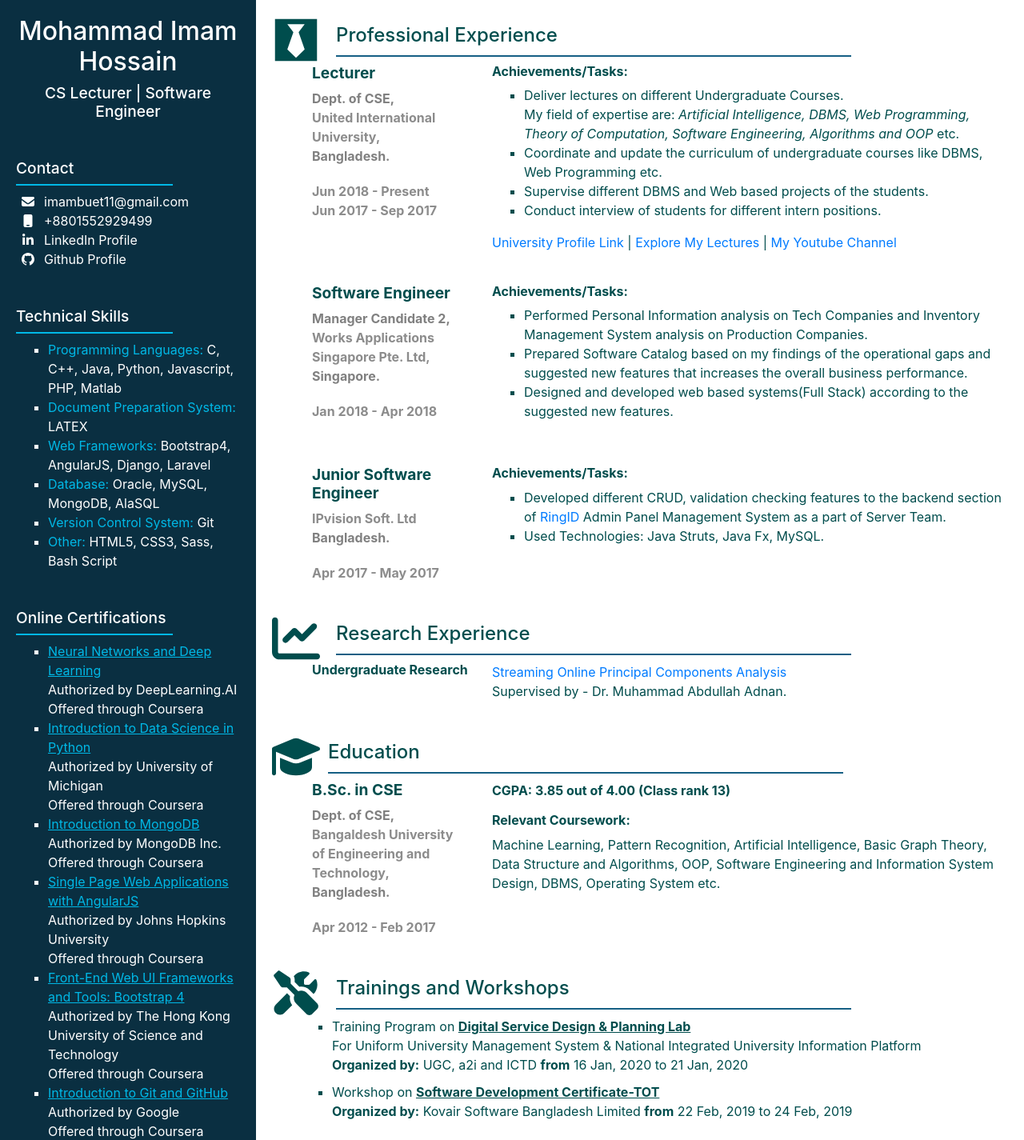
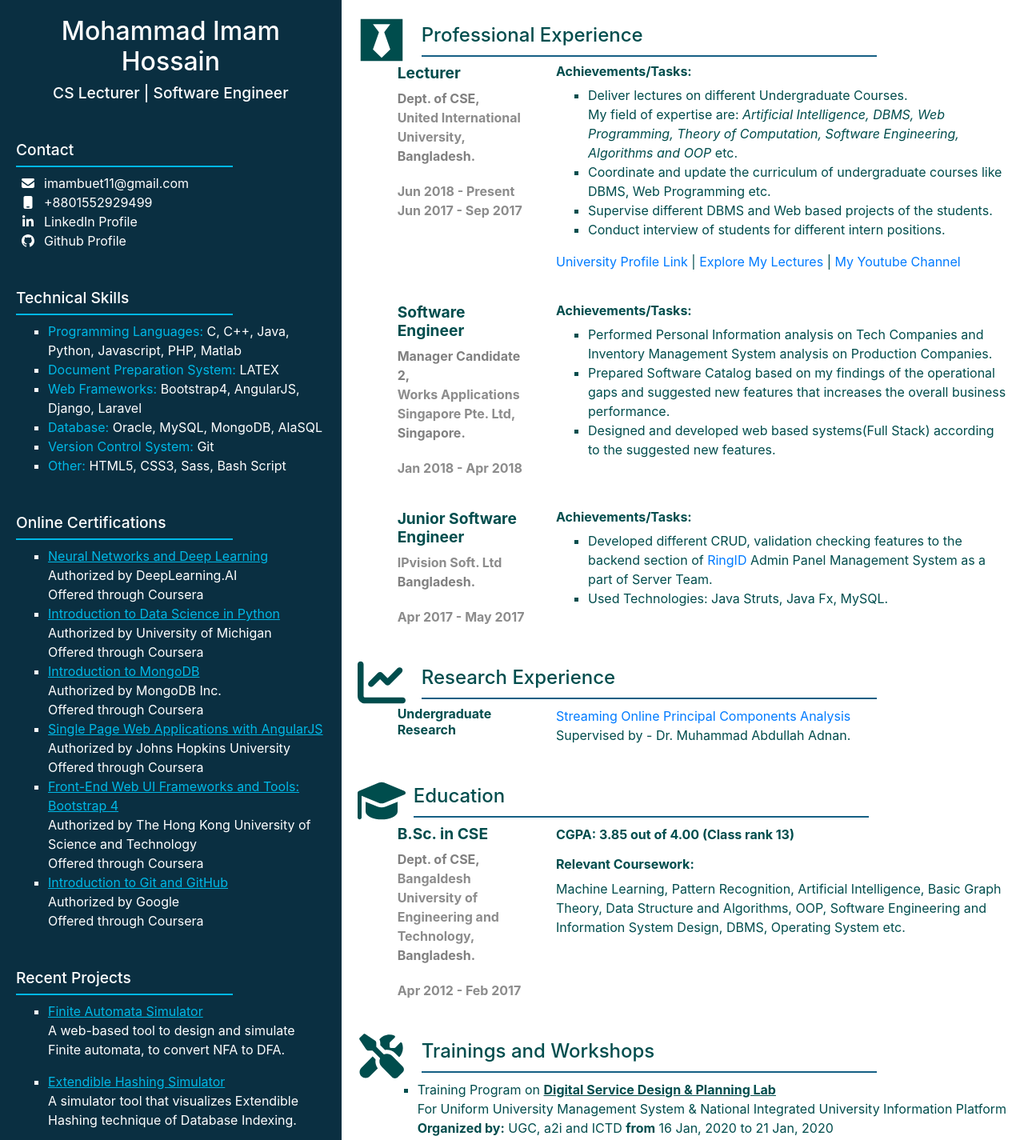
Before and after one commit to devimam/profile, a plain HTML site: page index.html in a window 1280 px wide. Shown: the top 1425 px of the page at 80% size. Drawn offline with Linux system fonts and the light colour scheme.

Commit message:
Update index.html

```diff
--- a/index.html
+++ b/index.html
@@ -18,10 +18,10 @@
     <body>
         <div class="container-fluid">
             <div class="row pageheight">
-                <div class="col-sm-3 left">
+                <div class="col-lg-4 col-md-5 left">
                     <div class="pers-info">
                         <h1>Mohammad Imam Hossain</h1>
-                        <h2>CS Lecturer | Software Engineer</h2>
+                        <h2><span style="white-space:no-wrap;">CS Lecturer</span> | <span style="white-space:no-wrap;">Software Engineer</span></h2>
                     </div>
 
                     <div class="leftsection">
@@ -76,7 +76,7 @@
                     </div>
                 </div>
 
-                <div class="col-sm right">
+                <div class="col-lg-8 col-md-7 right">
                     <div class="exp">
                         <div class="rightheader">
                             <i class="logo fab fa-black-tie fa-2x"></i>
@@ -85,20 +85,22 @@
 
                         <div class="rightcontent">
                             <div class="row">
-                                <div class="col-sm-3">
+                                <div class="col-lg-3">
                                     <h2 class="pos">Lecturer</h2>
-                                    <div class="office">
+                                    <div class="row">
+                                        <div class="office col-lg-12 col-7">
                                             Dept. of CSE,
                                             <br><a href="http://www.uiu.ac.bd">United International University,</a>
                                             <br>Bangladesh.
                                         </div>
 
-                                    <div class="period">
+                                        <div class="period col-lg-12 col-5">
                                             Jun 2018 - Present<br>
                                             Jun 2017 - Sep 2017
                                         </div>
                                     </div>
-                                <div class="col-sm">
+                                </div>
+                                <div class="col-lg mt-2 mt-lg-0">
                                     <h3 class="pos">Achievements/Tasks:</h3>
                                     <ul>
                                         <li>Deliver lectures on different Undergraduate Courses.<br>My field of expertise are: <i>Artificial Intelligence, DBMS, Web Programming, Theory of Computation, Software Engineering, Algorithms and OOP</i> etc.</li>
@@ -111,19 +113,21 @@
                             </div>
 
                             <div class="row">
-                                <div class="col-sm-3">
+                                <div class="col-lg-3">
                                     <h2 class="pos">Software Engineer</h2>
-                                    <div class="office">
+                                    <div class="row">
+                                        <div class="office col-lg-12 col-7">
                                             Manager Candidate 2,
                                             <br/><a href="https://www.worksap.com">Works Applications Singapore Pte. Ltd,</a>
                                             <br/>Singapore.<br>
                                         </div>
 
-                                    <div class="period">
+                                        <div class="period col-lg-12 col-5">
                                             Jan 2018 - Apr 2018
                                         </div>
                                     </div>
-                                <div class="col-sm">
+                                </div>
+                                <div class="col-lg mt-2 mt-lg-0">
                                     <h3 class="pos">Achievements/Tasks:</h3>
                                     <ul>
                                         <li>Performed Personal Information analysis on Tech Companies and Inventory Management System analysis on Production Companies.</li>
@@ -134,18 +138,20 @@
                             </div>
 
                             <div class="row">
-                                <div class="col-sm-3">
+                                <div class="col-lg-3">
                                     <h2 class="pos">Junior Software Engineer</h2>
-                                    <div class="office">
+                                    <div class="row">
+                                        <div class="office col-lg-12 col-7">
                                             <a href="https://www.ipvision.ca">IPvision Soft. Ltd</a>
                                             <br/>Bangladesh.<br>
                                         </div>
 
-                                    <div class="period">
+                                        <div class="period col-lg-12 col-5">
                                             Apr 2017 - May 2017
                                         </div>
                                     </div>
-                                <div class="col-sm">
+                                </div>
+                                <div class="col-lg mt-2 mt-lg-0">
                                     <h3 class="pos">Achievements/Tasks:</h3>
                                     <ul>
                                         <li>Developed different CRUD, validation checking features to the backend section of <a href="https://www.ringid.com" target="_blank">RingID</a> Admin Panel Management System as a part of Server Team.</li>
@@ -164,11 +170,11 @@
 
                         <div class="rightcontent">
                             <div class="row">
-                                <div class="col-sm-3">
+                                <div class="col-lg-3">
                                     <h3 class="pos">Undergraduate Research</h3>
                                 </div>
 
-                                <div class="col-sm">
+                                <div class="col-lg mt-2 mt-lg-0">
                                     <a href="files/1105031.pdf">Streaming Online Principal Components Analysis</a>
                                     <br>Supervised by - Dr. Muhammad Abdullah Adnan.
                                 </div>
@@ -184,20 +190,22 @@
 
                         <div class="rightcontent">
                             <div class="row">
-                                <div class="col-sm-3">
+                                <div class="col-lg-3">
                                     <h2 class="pos">B.Sc. in CSE</h2>
-                                    <div class="office">
+                                    <div class="row">
+                                        <div class="office col-lg-12 col-7">
                                             Dept. of CSE,
                                             <br/><a href="https://www.buet.ac.bd/web/">Bangaldesh University of Engineering and Technology,</a>
                                             <br/>Bangladesh.<br>
                                         </div>
 
-                                    <div class="period">
+                                        <div class="period col-lg-12 col-5">
                                             Apr 2012 - Feb 2017
                                         </div>
                                     </div>
+                                </div>
 
-                                <div class="col-sm">
+                                <div class="col-lg mt-2 mt-lg-0">
                                     <div>
                                         <p><b class="pos">CGPA: 3.85 out of 4.00 (Class rank 13)</b></p>
                                     </div>
@@ -233,7 +241,7 @@
                             </div>
 
                             <div class="rightcontent row">
-                                <div class="col-sm-6">
+                                <div class="col-lg-6">
                                     <h2 class="pos">Dr. Muhammad Abdullah Adnan</h2>
                                     <div>
                                         Associate Professor,<br>
@@ -244,7 +252,7 @@
                                     </div>
                                 </div>
 
-                                <div class="col-sm">
+                                <div class="col-lg">
                                     <h2 class="pos">Dr. Swakkhar Shatabda</h2>
                                     <div>
                                         Associate Professor,<br>
```
Lines whose indentation alone changed are shown as unchanged.
